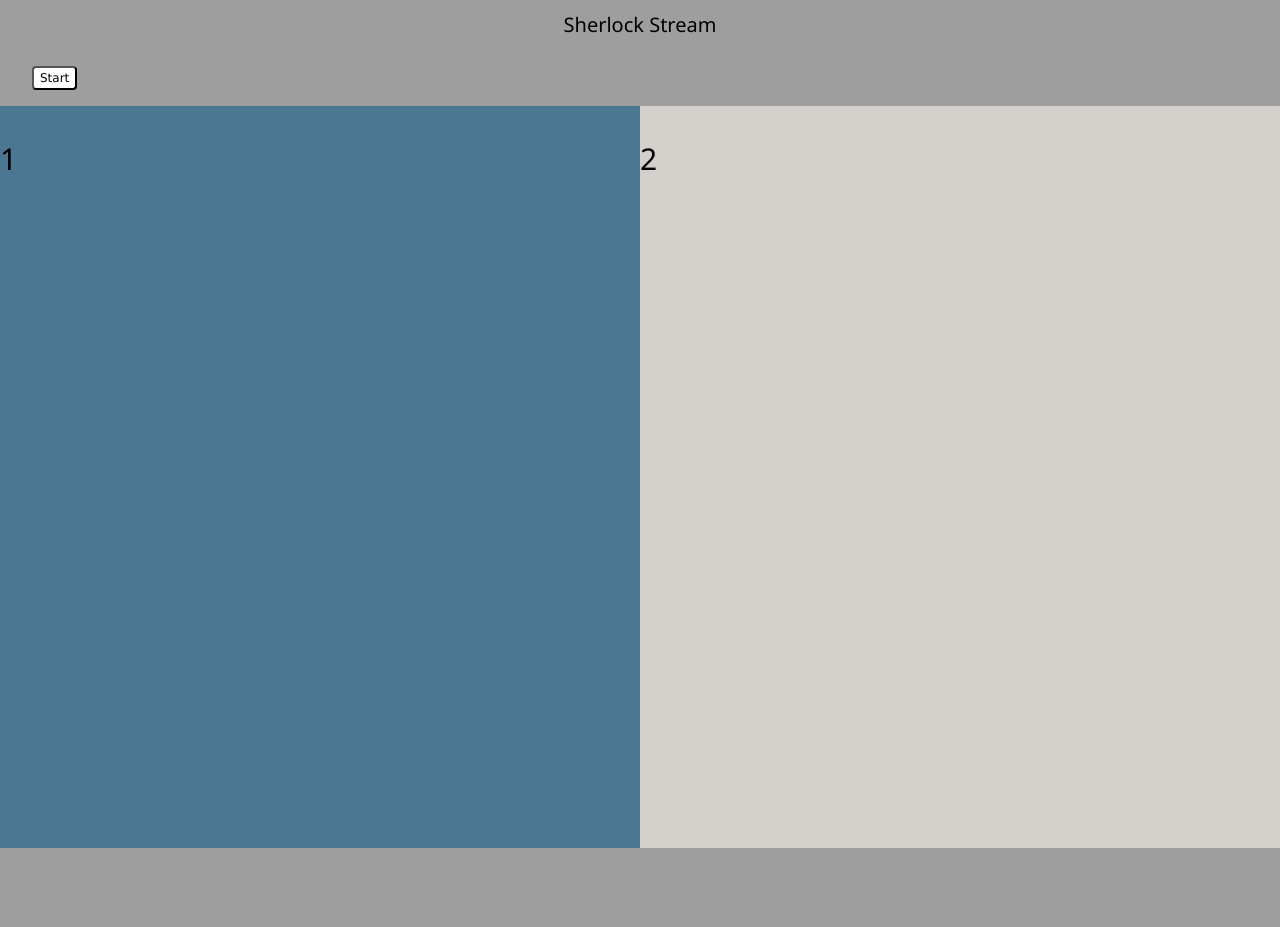
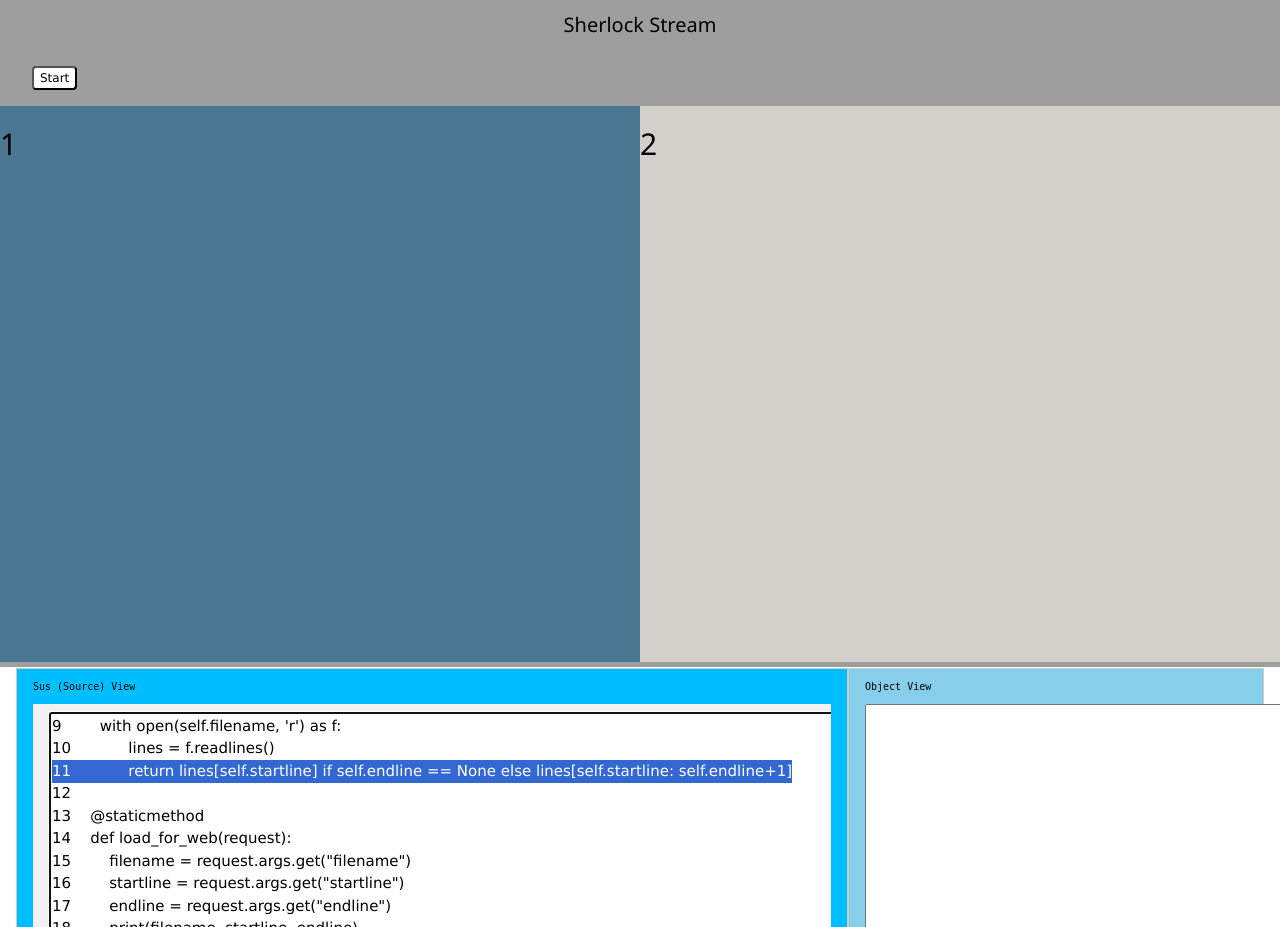
Before and after one commit to olamide142/sherlockstream, a Flask app: page / in a window 1280 px wide. Run offline with Flask 2, Linux system fonts and the light colour scheme; parts of the project's set-up code (start-up, migrations or seed data) failed here and were passed over; some libraries are stand-ins or nearby versions.

Commit message:
code viewer

```diff
--- /dev/null
+++ b/sherlock/code_viewer.py
@@ -0,0 +1,24 @@
+
+class CodeViewer(object):
+
+    def __init__(self, filename, startline=1, endline=None):
+        self.filename = filename
+        self.startline = int(startline)
+        self.endline = int(endline)
+
+    def show(self):
+        with open(self.filename, 'r') as f:
+            lines = f.readlines()
+            return lines[self.startline] if self.endline == None else lines[self.startline: self.endline+1]
+
+    @staticmethod
+    def load_for_web(request):
+        filename = request.args.get("filename")
+        startline = request.args.get("startline")
+        endline = request.args.get("endline")
+        print(filename, startline, endline)
+        # import pdb; pdb.set_trace()
+        return CodeViewer(filename, startline, endline).show(), startline, endline
+
+if __name__ == "__main__":
+    view = CodeViewer('sherlock/code_viewer.py', 9,13)
--- a/sherlock/run.py
+++ b/sherlock/run.py
@@ -1,12 +1,12 @@
 import sys
 import os
 
-import pexpect
-from flask import Flask, render_template
+from flask import Flask, render_template, jsonify, request
 from flask_socketio import SocketIO
-from werkzeug.debug import tbtools
+# from werkzeug.debug import tbtools
 
 from socket_manager import SocketManager
+from code_viewer import CodeViewer
 
 app = Flask(__name__)
 socketio = SocketIO(app)
@@ -18,6 +18,18 @@ def main():
     return render_template('index.html')
 
 
+
+@app.route("/fileview")
+def file_view():
+
+    view, startline, endline = CodeViewer.load_for_web(request)
+    linenum = int(startline)
+    for i,j in enumerate(view):
+        a = str(linenum) + j
+        view[i] = a
+        linenum +=1
+    return jsonify(lines=view, startline=startline, endline=endline)
+
 if __name__ == '__main__':
     # manager = StreamManager('') #sys.argv[1])
     socketio.on_namespace(SocketManager('/sherlock'))
--- a/sherlock/sample.py
+++ b/sherlock/sample.py
@@ -43,10 +43,5 @@ tree.insert(19)
 tree.insert(24)
 tree.insert(5)
 tree.insert(21)
-a = "victor ".strip()\
-    .split()
-b = inspect.isclass(Box)
-print(a, 111111111111111111111111111)
-print(b, 111111111111111111111111111)
 
 tree.printValues()
--- a/sherlock/sherlock_struct/data.py
+++ b/sherlock/sherlock_struct/data.py
@@ -38,7 +38,7 @@ class Stack(object):
     def __init__(self):
         self.stack = []
 
-    def insert(self, val):
+    def push(self, val):
         self.stack.append(val)
 
     def size(self):
--- a/sherlock/static/css/style.css
+++ b/sherlock/static/css/style.css
@@ -9,15 +9,21 @@ p {
 
 
 .split {
-  height: 80%;
+  height: 60%;
   width: 50%;
   position: fixed;
   z-index: 1;
-  top: 10;
+  top: 5;
   overflow-x: hidden;
-  padding-top: 20px;
+  padding-top: 5px;
 }
 
+
+.split-3 {
+  height: 30%;
+  background: red;
+  width: 33%; /* as @passatgt mentioned in the comment*/
+}
 .left {
   left: 0;
   background-color: #4B7793;
@@ -28,6 +34,20 @@ p {
   background-color: #D3D0CB;
 }
 
+.lower {
+    position: fixed;
+    bottom: 0;
+    width: 100%;
+    right: 0;
+    left:0px;
+    height: 28%;
+    background-color: white;
+}
+
 .color_1 {
   background-color: #838D92;
 }
+
+.scroller{
+  overflow-y: scroll;
+}
--- a/sherlock/static/js/index.js
+++ b/sherlock/static/js/index.js
@@ -4,12 +4,9 @@ $(document).ready(function(){
     var socket = io.connect('http://' + document.domain + ':' + location.port + '/sherlock');
 
     //receive details from server
-    var data_received = [];
+    var data_received = 0;
 
     socket.on('response', function(msg) {
-        if (data_received.length >= 100){
-            data_received.shift()
-        }
         console.log(msg)
         var temp = msg.last_output.split("\r\n")
          for (var j = 0; j < temp.length; j++){
@@ -27,4 +24,62 @@ $(document).ready(function(){
     $("#start_btn").click(function(){
         socket.emit("start_btn", {data:''});
     });
+
+
+    // Load File
+    $.ajax({
+        url: 'http://' + document.domain + ':' + location.port + '/fileview',
+        type: 'GET',
+        dataType: 'json', // added data type
+        data: {"filename":"sherlock/code_viewer.py", "startline": 9, "endline":20},
+        success: function(res) {
+            $("#source_view").append(res.lines)
+            console.log(res)
+            var tarea = document.getElementById('source_view');
+            selectTextareaLine(tarea,3);
+        }
+
+    });
 });
+
+
+function selectTextareaLine(tarea,lineNum) {
+    lineNum--; // array starts at 0
+    var lines = tarea.value.split("\n");
+
+    // calculate start/end
+    var startPos = 0, endPos = tarea.value.length;
+    for(var x = 0; x < lines.length; x++) {
+        if(x == lineNum) {
+            break;
+        }
+        startPos += (lines[x].length+1);
+
+    }
+
+    var endPos = lines[lineNum].length+startPos;
+
+    // do selection
+    // Chrome / Firefox
+
+    if(typeof(tarea.selectionStart) != "undefined") {
+        tarea.focus();
+        tarea.selectionStart = startPos;
+        tarea.selectionEnd = endPos;
+        return true;
+    }
+
+    // IE
+    if (document.selection && document.selection.createRange) {
+        tarea.focus();
+        tarea.select();
+        var range = document.selection.createRange();
+        range.collapse(true);
+        range.moveEnd("character", endPos);
+        range.moveStart("character", startPos);
+        range.select();
+        return true;
+    }
+
+    return false;
+}
--- a/sherlock/templates/index.html
+++ b/sherlock/templates/index.html
@@ -22,6 +22,24 @@
         <h2>2</h2>
     </div>
 
+    <div class="lower w3-container">
+            <div class="w3-row">
+            <div class="w3-border w3-container w3-twothird"  style="background-color: deepskyblue;">
+            <p>Sus (Source) View</p>
+            <div class="w3-padding w3-light-gray scroller" id="">
+                <textarea name="" id="source_view" cols="300" rows="10" readonly></textarea>
+
+            </div>
+            </div>
+            <div id="" class="w3-light-blue w3-border w3-container w3-third">
+                <p>Object View</p>
+                <textarea name="" id="object_view" cols="300" rows="10"></textarea>
+
+                </div>
+          </div>
+
+    </div>
+
 </body>
 
 <script src="https://cdnjs.cloudflare.com/ajax/libs/socket.io/4.0.1/socket.io.js"
```
Also changed, not shown: sherlock/ast_analysis.py (+8 -4 lines), sherlock/box.py (+3 -9 lines), sherlock/code_inspector.py (+6 -1 lines).
